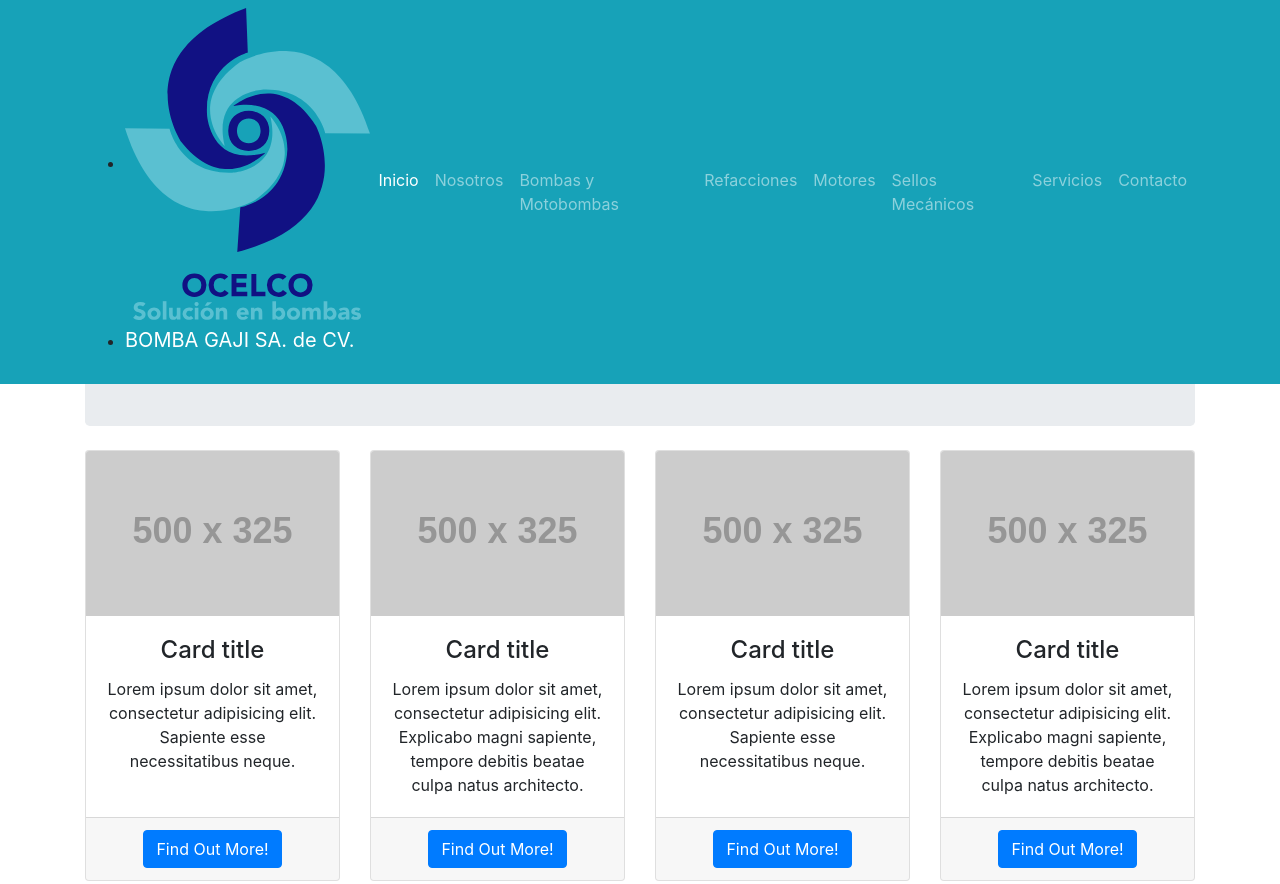
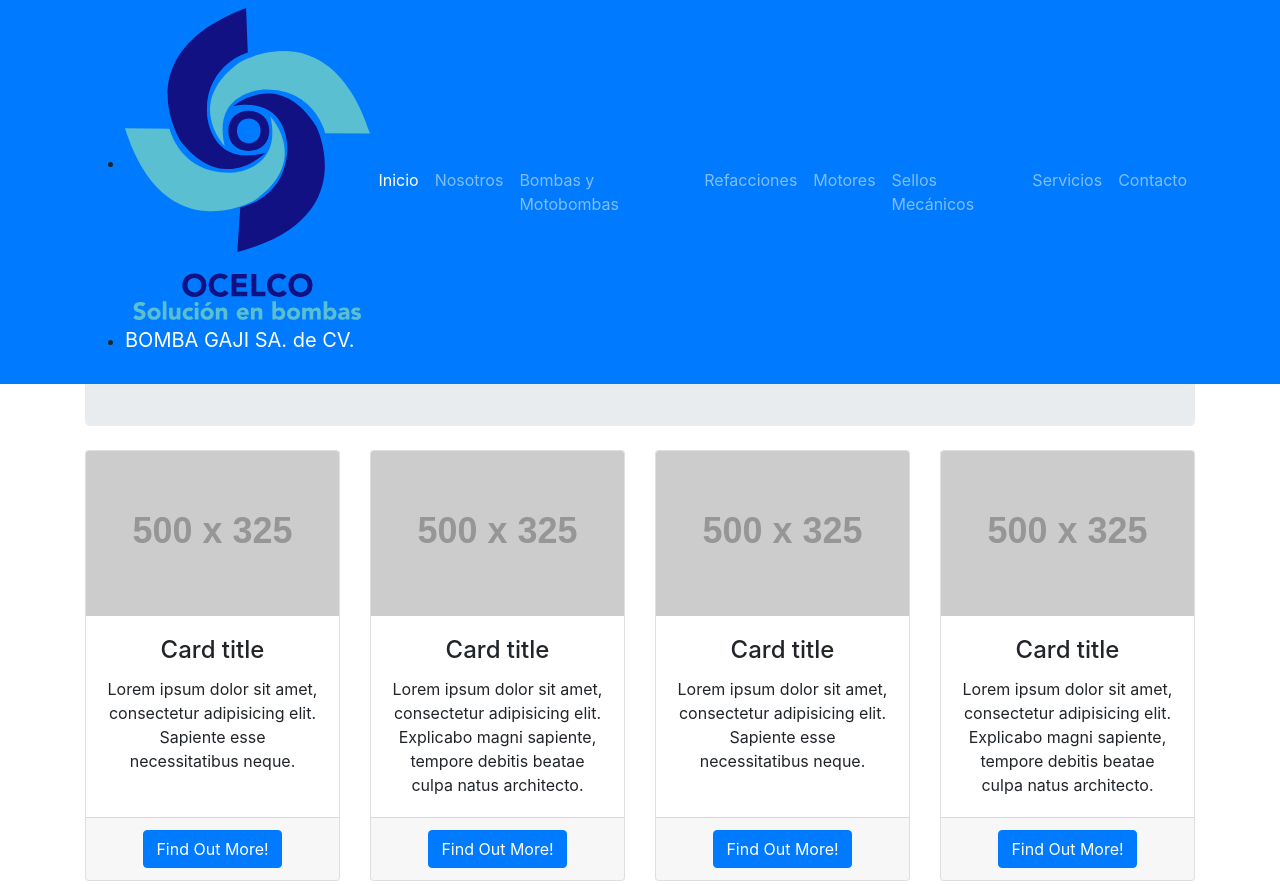
Before and after one commit to OmeOllin/Bombagaji, a website: page index.html in a window 1280 px wide. Shown: the top 884 px of the page. Drawn offline with Linux system fonts and the light colour scheme; placeholder pictures from the web are drawn by us.

Commit message:
Update index.html

```diff
--- a/index.html
+++ b/index.html
@@ -22,7 +22,7 @@
 <body>
 
   <!-- Navigation -->
-  <nav class="navbar navbar-expand-lg navbar-dark bg-info fixed-top">
+  <nav class="navbar navbar-expand-lg navbar-dark bg-primary fixed-top">
     <div class="container">
       <ul>
         <li><img src="img/logoOCELCO.svg" /></li>
```
